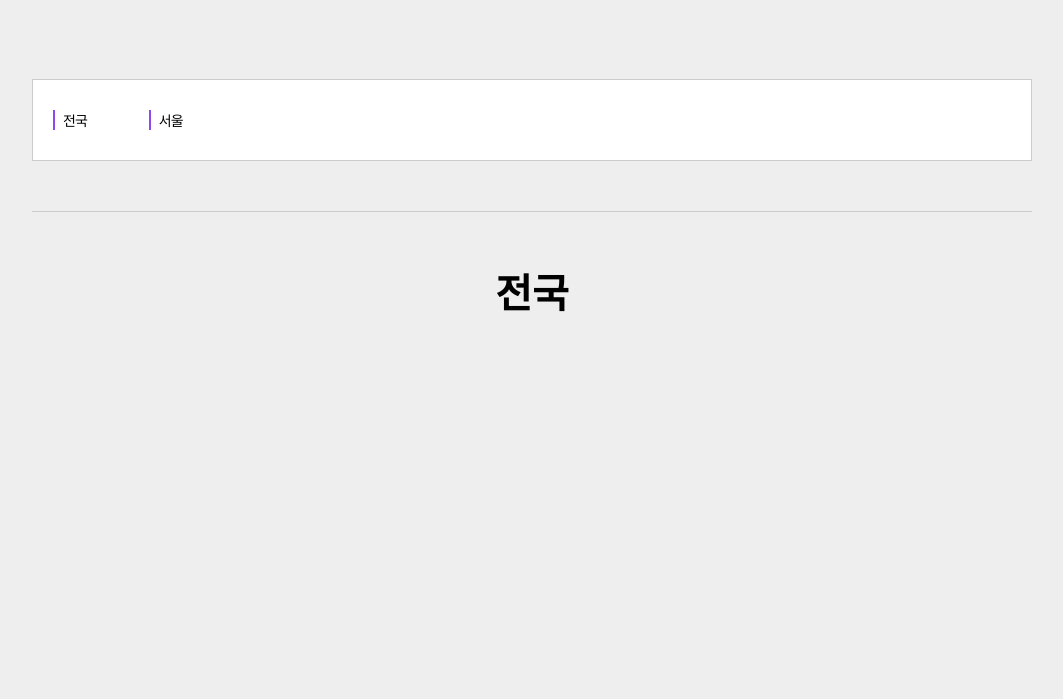
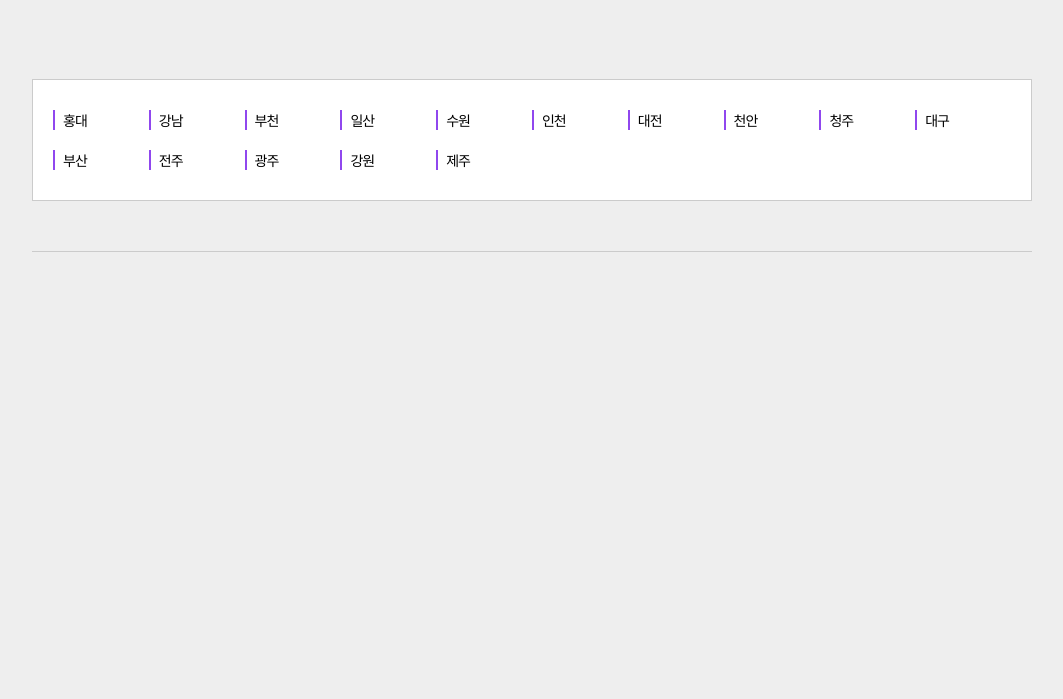
Before and after one commit to cmun2/roomescape, a Flask app: page / in a window 1280 px wide. Shown: the part 101-800 px from the top of the page, without its empty margins (108-1171 px from the left). Run offline with Flask 2, Linux system fonts and the light colour scheme; data that the repository does not hold is empty; some libraries are stand-ins or nearby versions.

Commit message:
필터기능 추가

```diff
--- a/app.py
+++ b/app.py
@@ -1,137 +1,13 @@
-# from pymongo import MongoClient
-# import jwt
-# import datetime
-# import hashlib
-# from flask import Flask, render_template, jsonify, request, redirect, url_for
-# from werkzeug.utils import secure_filename
-# from datetime import datetime, timedelta
-#
-#
-# app = Flask(__name__)
-# app.config["TEMPLATES_AUTO_RELOAD"] = True
-# app.config['UPLOAD_FOLDER'] = "./static/profile_pics"
-#
-# SECRET_KEY = 'SPARTA'
-#
-# # client = MongoClient('내AWS아이피', 27017, username="아이디", password="비밀번호")
-# # db = client.dbsparta_plus_week4
-#
-# client = MongoClient('mongodb+srv://test:sparta@cluster0.mja2a.mongodb.net/?retryWrites=true&w=majority')
-# db = client.roomescape
-#
-# @app.route('/')
-# def home():
-#     token_receive = request.cookies.get('mytoken')
-#     try:
-#         payload = jwt.decode(token_receive, SECRET_KEY, algorithms=['HS256'])
-#
-#         return render_template('index.html')
-#     except jwt.ExpiredSignatureError:
-#         return redirect(url_for("login", msg="로그인 시간이 만료되었습니다."))
-#     except jwt.exceptions.DecodeError:
-#         return redirect(url_for("login", msg="로그인 정보가 존재하지 않습니다."))
-#
-#
-# @app.route('/login')
-# def login():
-#     msg = request.args.get("msg")
-#     return render_template('login.html', msg=msg)
-#
-#
-# @app.route('/user/<username>')
-# def user(username):
-#     # 각 사용자의 프로필과 글을 모아볼 수 있는 공간
-#     token_receive = request.cookies.get('mytoken')
-#     try:
-#         payload = jwt.decode(token_receive, SECRET_KEY, algorithms=['HS256'])
-#         status = (username == payload["id"])  # 내 프로필이면 True, 다른 사람 프로필 페이지면 False
-#
-#         user_info = db.users.find_one({"username": username}, {"_id": False})
-#         return render_template('user.html', user_info=user_info, status=status)
-#     except (jwt.ExpiredSignatureError, jwt.exceptions.DecodeError):
-#         return redirect(url_for("home"))
-#
-#
-# @app.route('/sign_in', methods=['POST'])
-# def sign_in():
-#     # 로그인
-#     return jsonify({'result': 'success'})
-#
-#
-# @app.route('/sign_up/save', methods=['POST'])
-# def sign_up():
-#     # 회원가입
-#     username_receive = request.form['username_give']
-#     password_receive = request.form['password_give']
-#     password_hash = hashlib.sha256(password_receive.encode('utf-8')).hexdigest()
-#     # DB에 저장
-#     return jsonify({'result': 'success'})
-#
-#
-# @app.route('/sign_up/check_dup', methods=['POST'])
-# def check_dup():
-#     # ID 중복확인
-#     return jsonify({'result': 'success'})
-#
-#
-# @app.route('/update_profile', methods=['POST'])
-# def save_img():
-#     token_receive = request.cookies.get('mytoken')
-#     try:
-#         payload = jwt.decode(token_receive, SECRET_KEY, algorithms=['HS256'])
-#         # 프로필 업데이트
-#         return jsonify({"result": "success", 'msg': '프로필을 업데이트했습니다.'})
-#     except (jwt.ExpiredSignatureError, jwt.exceptions.DecodeError):
-#         return redirect(url_for("home"))
-#
-#
-# @app.route('/posting', methods=['POST'])
-# def posting():
-#     token_receive = request.cookies.get('mytoken')
-#     try:
-#         payload = jwt.decode(token_receive, SECRET_KEY, algorithms=['HS256'])
-#         # 포스팅하기
-#         return jsonify({"result": "success", 'msg': '포스팅 성공'})
-#     except (jwt.ExpiredSignatureError, jwt.exceptions.DecodeError):
-#         return redirect(url_for("home"))
-#
-#
-# @app.route("/get_posts", methods=['GET'])
-# def get_posts():
-#     token_receive = request.cookies.get('mytoken')
-#     try:
-#         payload = jwt.decode(token_receive, SECRET_KEY, algorithms=['HS256'])
-#         # 포스팅 목록 받아오기
-#         return jsonify({"result": "success", "msg": "포스팅을 가져왔습니다."})
-#     except (jwt.ExpiredSignatureError, jwt.exceptions.DecodeError):
-#         return redirect(url_for("home"))
-#
-#
-# @app.route('/update_like', methods=['POST'])
-# def update_like():
-#     token_receive = request.cookies.get('mytoken')
-#     try:
-#         payload = jwt.decode(token_receive, SECRET_KEY, algorithms=['HS256'])
-#         # 좋아요 수 변경
-#         return jsonify({"result": "success", 'msg': 'updated'})
-#     except (jwt.ExpiredSignatureError, jwt.exceptions.DecodeError):
-#         return redirect(url_for("home"))
-#
-#
-# if __name__ == '__main__':
-#     app.run('0.0.0.0', port=3000, debug=True)
-
-import requests
-
 from flask import Flask, render_template, request, jsonify
 from selenium import webdriver
 from selenium.webdriver.common.by import By
 from bs4 import BeautifulSoup
 from pymongo import MongoClient
 from time import sleep
+import requests
 
-client = MongoClient('mongodb+srv://changsoon:tnsrh124!1@cluster0.ry8gyso.mongodb.net/?retryWrites=true&w=majority')
-db = client.dbsparta_roomEscape
+client = MongoClient('mongodb+srv://test:sparta@cluster0.34r2eiy.mongodb.net/?retryWrites=true&w=majority')
+db = client.roomescape
 app = Flask(__name__)
 #
 headers = {
@@ -142,13 +18,15 @@ headers = {
 # data = requests.get('https://www.roomescape.co.kr/store/main.php', headers=headers)
 # url = "https://www.roomescape.co.kr/store/main.php"
 # driver = webdriver.Chrome('./chromedriver')
+# driver.set_window_size(1920, 1080)
 # driver.get(url)
-# sleep(5)
+# sleep(3)
 #
-# for i in range(15):
-#     element = driver.find_element(By.ID, 'company_list_more_btn')
-#     element.click()
-#     sleep(1)
+# element = driver.find_element(By.CLASS_NAME, 'loc > ul > li:nth-child(53) > span')
+# element.click()
+# element = driver.find_element(By.ID, 'search_btn')
+# element.click()
+# sleep(1)
 #
 # req = driver.page_source
 # soup = BeautifulSoup(req, 'html.parser')
@@ -163,21 +41,9 @@ headers = {
 #         'name': name,
 #         'img': img,
 #         'num': num,
-#         'address': '0'
+#         'address': '제주'
 #     }
-#     db.store.insert_one(doc)
-
-# 2번크롤링
-# url = 'https://www.roomescape.co.kr/store/detail.php'
-# alllist = db.store.find({'num': {'$gt': '0'}}, {'_id': False, 'num': True})
-# for i in alllist:
-#     data = requests.get(url, params={'cafe': i["num"]}, headers=headers)
-#     soup = BeautifulSoup(data.text, 'html.parser')
-#     address = soup.select(
-#         'body > div.container > div.container_inner.section.section_det_info > div > div.det_info_inner.loc')
-#     for ads in address:
-#         loc = ads.select_one('div.loc_info > div.address > span.text.value').text[0:2]
-#         db.store.update_many({}, {'$set': {'address': loc}})
+#     # db.stores.insert_one(doc)
 
 
 @app.route('/')
@@ -187,8 +53,8 @@ def home():
 
 @app.route("/store", methods=["GET"])
 def listing():
-    store_list = list(db.store.find({}, {'_id': False}))
-    return jsonify({'store': store_list})
+    stores_list = list(db.stores.find({}, {'_id': False}))
+    return jsonify({'stores': stores_list})
 
 
 if __name__ == '__main__':
--- a/templates/index.html
+++ b/templates/index.html
@@ -24,7 +24,23 @@
     <script>
         $(document).ready(function () {
             listing();
+            titling()
         });
+
+        function titling() {
+            $.ajax({
+                type: "GET",
+                url: "/store",
+                data: {},
+                success: function (response) {
+                    let rows = response['stores']
+                    let address = rows[1]['address']
+                    let temp_title = `<div class="info-location">${address}</div>`
+                    $('.location').after(temp_title)
+                }
+            })
+
+        }
 
         function listing() {
             $.ajax({
@@ -32,17 +48,16 @@
                 url: "/store",
                 data: {},
                 success: function (response) {
-                    let rows = response['store']
-                    console.log(response)
-                    for (let i = 0; i < rows.length; i++) {
-                        let title = rows[i]['title']
+                    let rows = response['stores']
+                    for (let i = 0; i < 24; i++) {
+                        let name = rows[i]['name']
                         let img = rows[i]['img']
                         let temp_html = `<div class="info">
                                             <div class="info-header" style='${img}'>
                                             </div>
                                             <div class="info-body">
                                                 <div class="info-title">
-                                                    ${title}
+                                                    ${name}
                                                 </div>
                                                 <div class="info-review">
                                                     <div class="info-star">⭐⭐⭐⭐⭐</div>
@@ -76,14 +91,68 @@
     <main>
         <div class="location">
             <div class="location-wrap">
-                <div class="location-value">전국</div>
-                <div class="location-value">서울</div>
+                <div class="location-value">홍대</div>
+                <div class="location-value">강남</div>
+                <div class="location-value">부천</div>
+                <div class="location-value">일산</div>
+                <div class="location-value">수원</div>
+                <div class="location-value">인천</div>
+                <div class="location-value">대전</div>
+                <div class="location-value">천안</div>
+                <div class="location-value">청주</div>
+                <div class="location-value">대구</div>
+                <div class="location-value">부산</div>
+                <div class="location-value">전주</div>
+                <div class="location-value">광주</div>
+                <div class="location-value">강원</div>
+                <div class="location-value">제주</div>
             </div>
         </div>
-        <div class="info-location">전국</div>
         <div class="info-wrap">
         </div>
     </main>
 </div>
+<script>
+    $('.location-value').click(function () {
+        $('.info-wrap').empty()
+        $('.info-location').empty()
+        let locationName = $(this).text()
+        let temp_title = `<div class="info-location">${locationName}</div>`
+        $('.location').after(temp_title)
+        $.ajax({
+            type: 'GET',
+            url: '/store',
+            data: {},
+            success: function (response) {
+                let rows = response['stores']
+                {#console.log(rows)#}
+                for (let i = 0; i < rows.length; i++) {
+                    let address = rows[i]['address']
+                    if (address === locationName) {
+                        let name = rows[i]['name']
+                        let img = rows[i]['img']
+                        let temp_html = `<div class="info">
+                                            <div class="info-header" style='${img}'>
+                                            </div>
+                                            <div class="info-body">
+                                                <div class="info-title">
+                                                    ${name}
+                                                </div>
+                                                <div class="info-review">
+                                                    <div class="info-star">⭐⭐⭐⭐⭐</div>
+                                                    <div class="info-score">5.0</div>
+                                                    <div class="info-count">| 리뷰 0개</div>
+                                                </div>
+                                            </div>
+                                        </div>`
+
+                        $('.info-wrap').append(temp_html)
+                    }
+
+                }
+            }
+        })
+    })
+</script>
 </body>
 </html>
```
